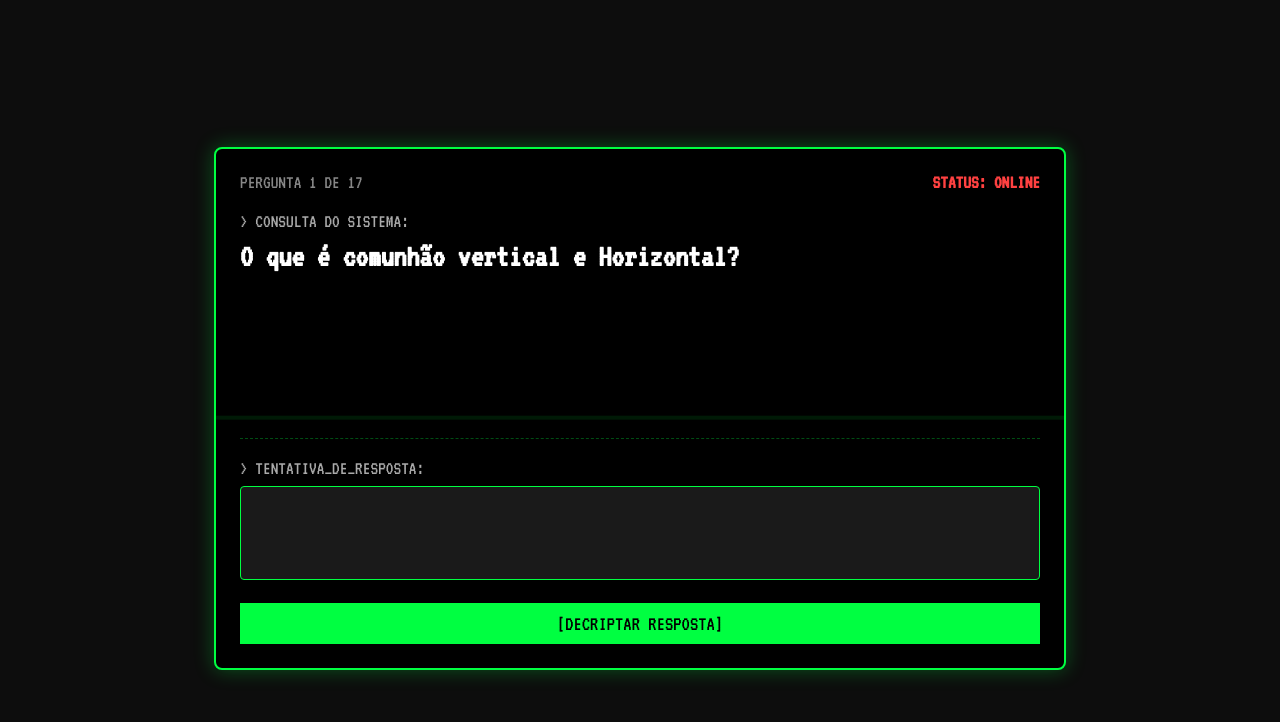
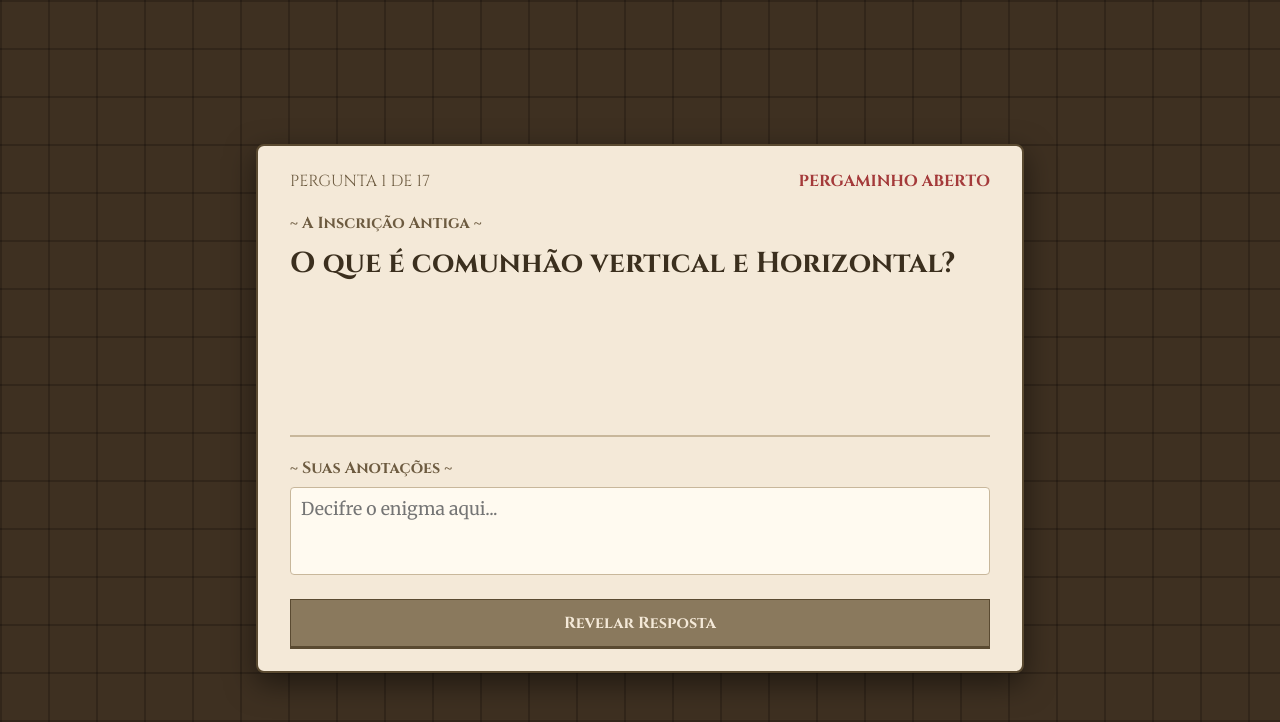
Before and after one commit to devjaum/estudo-batismo, a plain HTML site: page index.html in a window 1280 px wide. Drawn offline with Linux system fonts and the light colour scheme.

Commit message:
Tema Pergaminho

```diff
--- a/index.html
+++ b/index.html
@@ -3,43 +3,43 @@
 <head>
     <meta charset="UTF-8">
     <meta name="viewport" content="width=device-width, initial-scale=1.0">
-    <title>TERMINAL_DE_ESTUDO_v1.2</title>
+    <title>O Pergaminho dos Enigmas</title>
     <link rel="stylesheet" href="style.css">
     <link rel="preconnect" href="https://fonts.googleapis.com">
     <link rel="preconnect" href="https://fonts.gstatic.com" crossorigin>
-    <link href="https://fonts.googleapis.com/css2?family=VT323&display=swap" rel="stylesheet">
+    <link href="https://fonts.googleapis.com/css2?family=Cinzel:wght@400;700&family=Merriweather:ital,wght@0,400;0,700;1,400&display=swap" rel="stylesheet">
 </head>
 <body>
 
-    <div class="terminal">
+    <div class="scroll-container">
 
-        <div id="terminal-output" class="terminal-output">
+        <div class="scroll-content">
             <div id="status-bar">
                 <span id="question-counter"></span>
                 <span id="review-status"></span>
             </div>
 
-            <div class="system-query">
-                <p>> CONSULTA DO SISTEMA:</p>
+            <div class="inscription">
+                <p>~ A Inscrição Antiga ~</p>
                 <h2 id="question-text"></h2>
             </div>
 
-            <div id="answer-wrapper" class="answer-wrapper hidden">
-                <p>> DADOS DECRIPTADOS:</p>
+            <div id="answer-wrapper" class="revelation hidden">
+                <p>~ A Revelação ~</p>
                 <p id="answer-text"></p>
             </div>
         </div>
 
-        <div class="input-prompt">
-            <label for="user-answer-input">> TENTATIVA_DE_RESPOSTA:</label>
-            <textarea id="user-answer-input" rows="3"></textarea>
+        <div class="scribes-notes">
+            <label for="user-answer-input">~ Suas Anotações ~</label>
+            <textarea id="user-answer-input" rows="3" placeholder="Decifre o enigma aqui..."></textarea>
         </div>
 
         <div class="button-group">
-            <button id="show-answer-btn">[DECRIPTAR RESPOSTA]</button>
+            <button id="show-answer-btn">Revelar Resposta</button>
 
-            <button id="correct-btn" class="hidden">[OK // PROCESSAR_SUCESSO]</button>
-            <button id="wrong-btn" class="hidden">[FALHA // MARCAR_PARA_REVISÃO]</button>
+            <button id="correct-btn" class="hidden">Decifrei (Certo)</button>
+            <button id="wrong-btn" class="hidden">Revisar (Errei)</button>
         </div>
     </div>
 
--- a/script.js
+++ b/script.js
@@ -74,6 +74,7 @@ let currentOrderIndex = 0;
 let wronglyAnsweredIndices = [];
 let isReviewSession = false;
 
+// 3. ELEMENTOS DO DOM:
 const answerWrapperElement = document.getElementById('answer-wrapper');
 const questionTextElement = document.getElementById('question-text');
 const answerTextElement = document.getElementById('answer-text');
@@ -86,17 +87,21 @@ const correctBtn = document.getElementById('correct-btn');
 const wrongBtn = document.getElementById('wrong-btn');
 
 
+// 4. FUNÇÕES
 
+/**
+ * Prepara uma nova rodada (principal ou de revisão)
+ */
 function setupRound() {
     let indicesToShuffle;
 
     if (isReviewSession && wronglyAnsweredIndices.length > 0) {
         indicesToShuffle = [...wronglyAnsweredIndices];
-        reviewStatusElement.textContent = "<< MODO_REVISÃO >>";
+        reviewStatusElement.textContent = "REVISANDO ENIGMAS"; // TEXTO DO TEMA
     } else {
         indicesToShuffle = Array.from(quizData.keys());
         isReviewSession = false;
-        reviewStatusElement.textContent = "STATUS: ONLINE";
+        reviewStatusElement.textContent = "PERGAMINHO ABERTO"; // TEXTO DO TEMA
     }
 
     wronglyAnsweredIndices = [];
@@ -110,7 +115,9 @@ function setupRound() {
     shuffledIndices = indicesToShuffle;
 }
 
-
+/**
+ * Carrega a pergunta atual no HTML
+ */
 function loadQuestion() {
     const currentQuestionIndex = shuffledIndices[currentOrderIndex];
     const currentQuestion = quizData[currentQuestionIndex];
@@ -119,24 +126,31 @@ function loadQuestion() {
     answerTextElement.textContent = currentQuestion.answer;
     questionCounterElement.textContent = `PERGUNTA ${currentOrderIndex + 1} DE ${shuffledIndices.length}`;
 
+    // Reseta o estado da interface
     userAnswerInputElement.value = "";
-    answerWrapperElement.classList.add('hidden');
+    answerWrapperElement.classList.add('hidden'); // Esconde a resposta
 
+    // Controla a visibilidade dos botões
     showAnswerBtn.classList.remove('hidden');
     correctBtn.classList.add('hidden');
     wrongBtn.classList.add('hidden');
 }
 
+/**
+ * Mostra a resposta e os botões Certo/Errado
+ */
+function showAnswer() {
+    answerWrapperElement.classList.remove('hidden'); // Mostra a resposta
 
-function showAnswer() {
-    answerWrapperElement.classList.remove('hidden');
-
+    // Inverte a visibilidade dos botões
     showAnswerBtn.classList.add('hidden');
     correctBtn.classList.remove('hidden');
     wrongBtn.classList.remove('hidden');
 }
 
-
+/**
+ * Processa o resultado (Certo ou Errado) e avança
+ */
 function handleResult(wasCorrect) {
     if (!wasCorrect) {
         const currentQuestionIndex = shuffledIndices[currentOrderIndex];
@@ -148,10 +162,12 @@ function handleResult(wasCorrect) {
     if (currentOrderIndex >= shuffledIndices.length) {
         if (wronglyAnsweredIndices.length > 0) {
             isReviewSession = true;
-            alert(`SESSÃO COMPLETA. INICIANDO REVISÃO DE ${wronglyAnsweredIndices.length} ARQUIVOS CORROMPIDOS...`);
+            // TEXTO DO TEMA
+            alert(`Pergaminho completo. Vamos decifrar os ${wronglyAnsweredIndices.length} enigmas que você errou...`);
         } else {
             isReviewSession = false;
-            alert("SESSÃO COMPLETA. TODOS OS DADOS VERIFICADOS. REINICIANDO CICLO...");
+            // TEXTO DO TEMA
+            alert("Pergaminho decifrado! Você provou seu conhecimento. Recomeçando o ciclo...");
         }
         setupRound();
     }
@@ -160,9 +176,11 @@ function handleResult(wasCorrect) {
 }
 
 
+// 5. EVENT LISTENERS:
 showAnswerBtn.addEventListener('click', showAnswer);
 correctBtn.addEventListener('click', () => handleResult(true));
 wrongBtn.addEventListener('click', () => handleResult(false));
 
+// 6. INICIALIZAÇÃO:
 setupRound();
 loadQuestion();
--- a/style.css
+++ b/style.css
@@ -1,8 +1,13 @@
-/* Importa a fonte pixelada */
+/* Importa as fontes */
 body {
-    font-family: 'VT323', monospace; /* Fonte principal */
-    background-color: #0d0d0d;
-    color: #00ff41; /* Verde-neon */
+    /* Fonte base para o texto */
+    font-family: 'Merriweather', serif;
+    /* Fundo de "mesa de madeira" */
+    background-color: #3e3021;
+    background-image: linear-gradient(rgba(0,0,0,0.2) .1em, transparent .1em), linear-gradient(90deg, rgba(0,0,0,0.2) .1em, transparent .1em);
+    background-size: 3em 3em;
+
+    color: #3b2f1e; /* Cor de tinta escura */
     display: flex;
     justify-content: center;
     align-items: center;
@@ -11,122 +16,108 @@ body {
     box-sizing: border-box;
 }
 
-.terminal {
+.scroll-container {
     width: 100%;
-    max-width: 800px;
-    background-color: #000000;
-    border: 2px solid #00ff41;
+    max-width: 700px;
+    /* Cor de papiro/pergaminho */
+    background-color: #f4e9d8;
+    border: 2px solid #5a4a31;
     border-radius: 8px;
-    padding: 24px;
-    box-shadow: 0 0 20px rgba(0, 255, 65, 0.3); /* Efeito de brilho */
+    padding: 24px 32px;
+    /* Sombra para "levantar" o pergaminho da mesa */
+    box-shadow: 0 10px 30px rgba(0, 0, 0, 0.5);
     position: relative;
-    overflow: hidden; /* Para a animação de scanline */
 }
 
-/* Efeito de "scanline" (linha de varredura de monitor antigo) */
-.terminal::after {
-    content: "";
-    position: absolute;
-    top: 0;
-    left: 0;
-    width: 100%;
-    height: 4px;
-    background: rgba(0, 255, 65, 0.1);
-    animation: scanline 1.5s linear infinite;
-    z-index: 1;
-}
+/* --- Seções do Pergaminho --- */
 
-@keyframes scanline {
-    0% { transform: translateY(0); }
-    100% { transform: translateY(100vh); }
-}
-
-/* --- Seções do Terminal --- */
-
-.terminal-output {
+.scroll-content {
     min-height: 250px;
     padding-bottom: 15px;
-    border-bottom: 1px dashed rgba(0, 255, 65, 0.3);
+    border-bottom: 2px solid #c8b79b; /* Divisor de linho */
 }
 
 #status-bar {
     display: flex;
     justify-content: space-between;
-    font-size: 1.2rem;
-    color: #888;
+    font-size: 1rem;
+    color: #6d5b40;
     margin-bottom: 20px;
+    font-family: 'Cinzel', serif; /* Fonte de título */
 }
 
 #review-status {
-    font-weight: 600;
-    color: #ff4141; /* Vermelho-neon para erros */
+    font-weight: 700;
+    color: #a43a3a; /* Vermelho escuro */
 }
 
-.system-query p, .answer-wrapper p {
-    font-size: 1.2rem;
-    color: #aaa;
+.inscription p, .revelation p {
+    font-size: 1rem;
+    color: #6d5b40;
     margin: 0;
+    font-family: 'Cinzel', serif;
+    font-weight: 700;
 }
 
 #question-text {
-    font-size: 2rem; /* Fonte grande para a pergunta */
-    color: #ffffff;
-    margin: 5px 0 0 0;
-    line-height: 1.3;
+    font-family: 'Cinzel', serif; /* Fonte de título */
+    font-size: 1.8rem;
+    color: #3b2f1e;
+    margin: 10px 0 0 0;
+    line-height: 1.4;
 }
 
-/* --- Animação de "imprimir" a resposta --- */
-.answer-wrapper {
+/* --- Animação de "desenrolar" a resposta --- */
+.revelation {
     overflow: hidden;
-    /* Começa escondido */
     max-height: 0;
     opacity: 0;
     transition: max-height 0.5s ease-out, opacity 0.5s ease-in;
     margin-top: 20px;
-    border-top: 1px dashed rgba(0, 255, 65, 0.3);
+    border-top: 2px solid #c8b79b;
     padding-top: 15px;
 }
 
-/* A classe .hidden é agora usada no PACOTE da resposta */
-.answer-wrapper.hidden {
+.revelation.hidden {
     max-height: 0;
     opacity: 0;
 }
 
-/* Quando .hidden é removida, ela cresce até 500px */
-.answer-wrapper:not(.hidden) {
-    max-height: 500px; /* Altura suficiente para a resposta */
+.revelation:not(.hidden) {
+    max-height: 500px; /* Altura suficiente */
     opacity: 1;
 }
 
 #answer-text {
-    font-size: 1.5rem;
-    line-height: 1.6;
-    color: #00ff41;
-    white-space: pre-wrap; /* Preserva quebras de linha */
-    margin: 5px 0 0 0;
+    font-size: 1.1rem;
+    line-height: 1.7;
+    color: #3b2f1e;
+    font-style: italic; /* Resposta em itálico para diferenciar */
+    margin: 10px 0 0 0;
 }
 
 
 /* --- Input do Usuário --- */
-.input-prompt {
+.scribes-notes {
     margin-top: 20px;
 }
 
-.input-prompt label {
-    font-size: 1.2rem;
-    color: #aaa;
+.scribes-notes label {
+    font-size: 1rem;
+    color: #6d5b40;
     display: block;
     margin-bottom: 8px;
+    font-family: 'Cinzel', serif;
+    font-weight: 700;
 }
 
 #user-answer-input {
     width: 100%;
-    background-color: #1a1a1a;
-    border: 1px solid #00ff41;
-    color: #ffffff;
-    font-family: 'VT323', monospace;
-    font-size: 1.5rem;
+    background-color: #fffaf0; /* Cor de papiro mais claro */
+    border: 1px solid #c8b79b;
+    color: #3b2f1e;
+    font-family: 'Merriweather', serif; /* Fonte de texto */
+    font-size: 1.1rem;
     padding: 10px;
     box-sizing: border-box;
     border-radius: 4px;
@@ -135,10 +126,11 @@ body {
 
 #user-answer-input:focus {
     outline: none;
-    box-shadow: 0 0 10px rgba(0, 255, 65, 0.5);
+    border-color: #8a795d;
+    box-shadow: 0 0 5px rgba(138, 121, 93, 0.5);
 }
 
-/* --- Botões de Comando --- */
+/* --- Botões de Ação --- */
 .button-group {
     margin-top: 20px;
     display: flex;
@@ -147,22 +139,28 @@ body {
 }
 
 button {
-    font-family: 'VT323', monospace;
-    font-size: 1.3rem;
-    padding: 10px 15px;
-    border: none;
-    background-color: #00ff41;
-    color: #000000;
+    font-family: 'Cinzel', serif; /* Fonte de título */
+    font-size: 1rem;
+    font-weight: 700;
+    padding: 12px 15px;
+    border: 1px solid #5a4a31;
+    background-color: #8a795d; /* Cor de couro/metal */
+    color: #f4e9d8; /* Cor de papiro */
     cursor: pointer;
     flex-grow: 1;
     text-align: center;
     transition: all 0.2s;
+    box-shadow: 0 2px 0 #5a4a31; /* Sombra 3D leve */
+    transform: translateY(0);
 }
 
 button:hover {
-    background-color: #ffffff;
-    color: #000;
-    box-shadow: 0 0 15px #ffffff;
+    background-color: #a18f73;
+}
+
+button:active {
+    box-shadow: none;
+    transform: translateY(2px);
 }
 
 #show-answer-btn {
@@ -170,12 +168,12 @@ button:hover {
 }
 
 #wrong-btn {
-    background-color: #ff4141;
-    color: #000;
+    background-color: #a43a3a; /* Vermelho escuro/vinho */
+    border-color: #6b2626;
+    box-shadow: 0 2px 0 #6b2626;
 }
 #wrong-btn:hover {
-    background-color: #ffffff;
-    box-shadow: 0 0 15px #ff4141;
+    background-color: #c04a4a;
 }
 
 .hidden {
```
